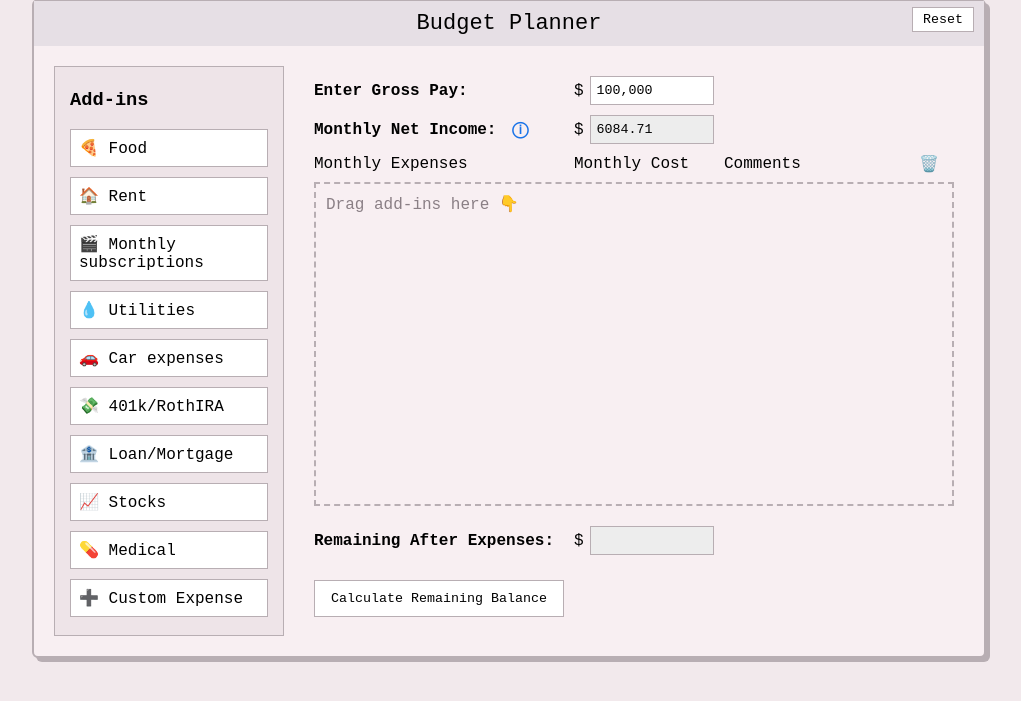
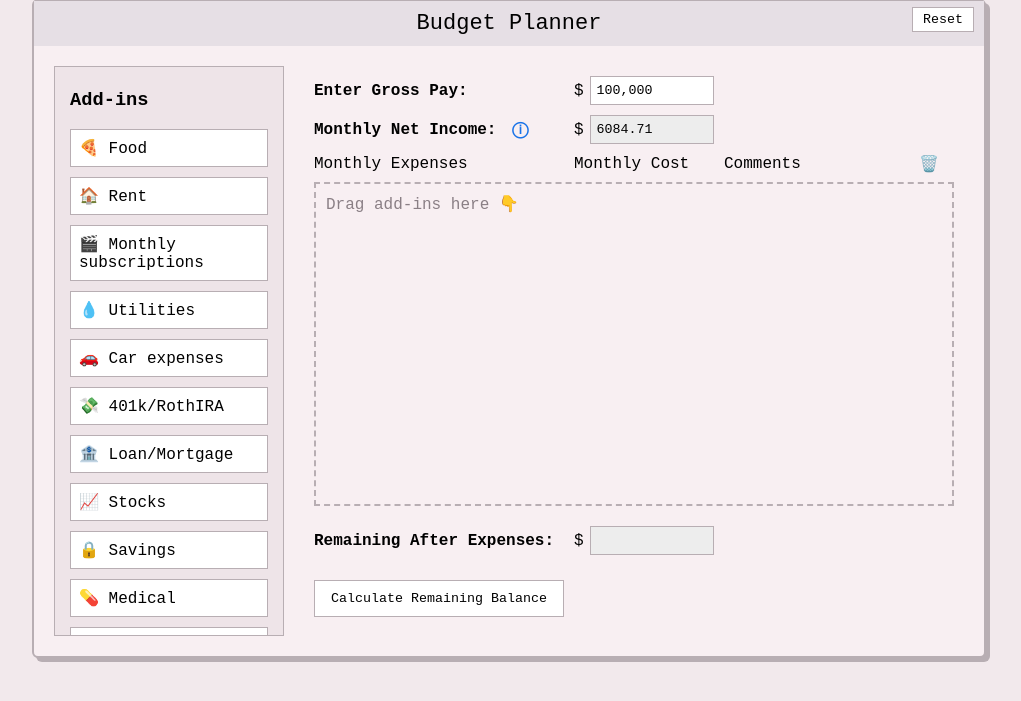
Before and after one commit to Srivacthi/Its-Giving-Solvency, a Flask app: page / in a window 1280 px wide. Shown: the part 49-750 px from the top of the page, without its empty margins (131-1152 px from the left). Run offline with Flask 3, Linux system fonts and the light colour scheme.

Commit message:
added savings add-in

```diff
--- a/templates/budget2.html
+++ b/templates/budget2.html
@@ -198,6 +198,7 @@
         <div class="addon-btn" draggable="true" data-name="💸 401k/RothIRA">💸 401k/RothIRA</div>
         <div class="addon-btn" draggable="true" data-name="🏦 Loan/Mortgage">🏦 Loan/Mortgage</div>
         <div class="addon-btn" draggable="true" data-name="📈 Stocks">📈 Stocks</div>
+        <div class="addon-btn" draggable="true" data-name="🔒 Savings">🔒 Savings</div>
         <div class="addon-btn" draggable="true" data-name="💊 Medical">💊 Medical</div>
         <div class="addon-btn" draggable="true" data-name="➕ Custom Expense">➕ Custom Expense</div>
       </div>
```
